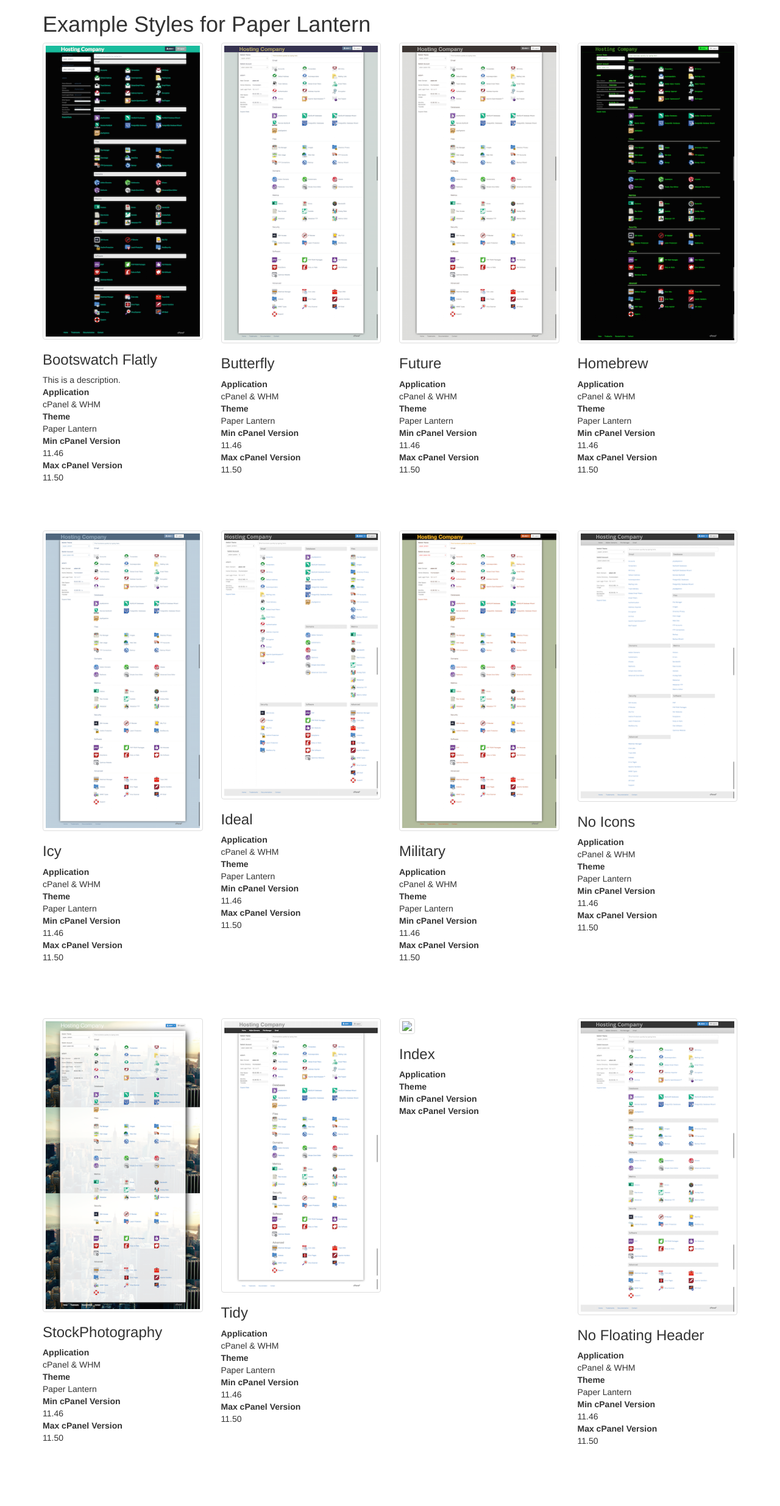
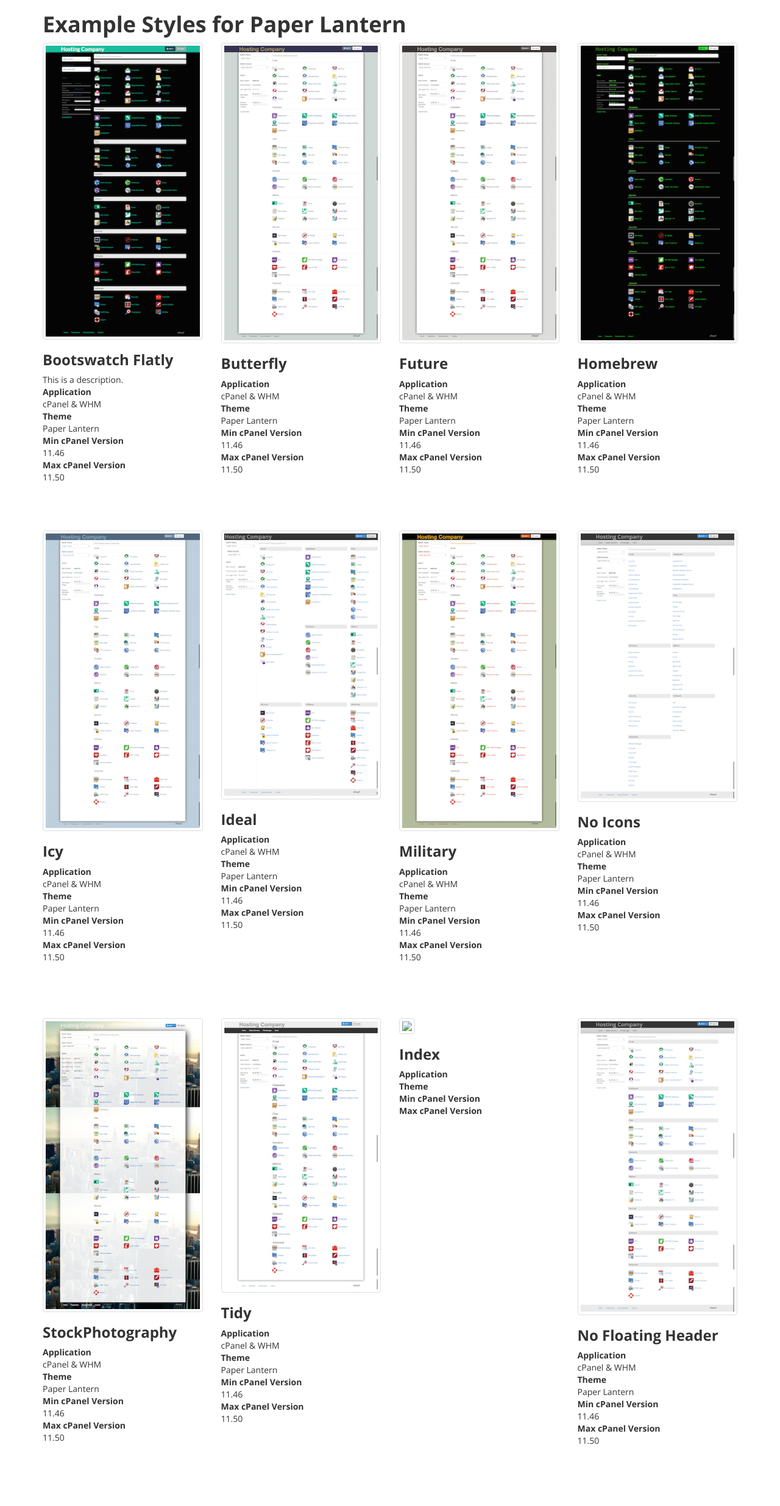
Before and after one commit to CpanelInc/Paper_Lantern_Customizations, a Jekyll site: the page built from index.html, in a window 1280 px wide. Shown: the whole page at 61% size. Built offline with Jekyll 4.4.1, drawn with Linux system fonts in a browser that asks for light colours; nearby versions of some CDN libraries.

Commit message:
switching over to use OpenSans

```diff
--- a/_includes/head.html
+++ b/_includes/head.html
@@ -8,5 +8,6 @@
     <!--[if lt IE 9]>
         <script src="//html5shim.googlecode.com/svn/trunk/html5.js"></script>
     <![endif]-->
+    <link href='http://fonts.googleapis.com/css?family=Open+Sans:400,700' rel='stylesheet' type='text/css'>
     <link href="{{ "/gh-pages.css" | prepend: site.url }}" rel="stylesheet">
 </head>
--- a/gh-pages.css
+++ b/gh-pages.css
@@ -1,3 +1,8 @@
+body, h1, h2, h3 {font-family: 'Open Sans', sans-serif;}
+h1, h2, h3, h4, h5, h6, .h1, .h2, .h3, .h4, .h5, .h6 {
+    font-weight:700;
+}
+
 .cpanel_style {
     height:800px;
 }
```
